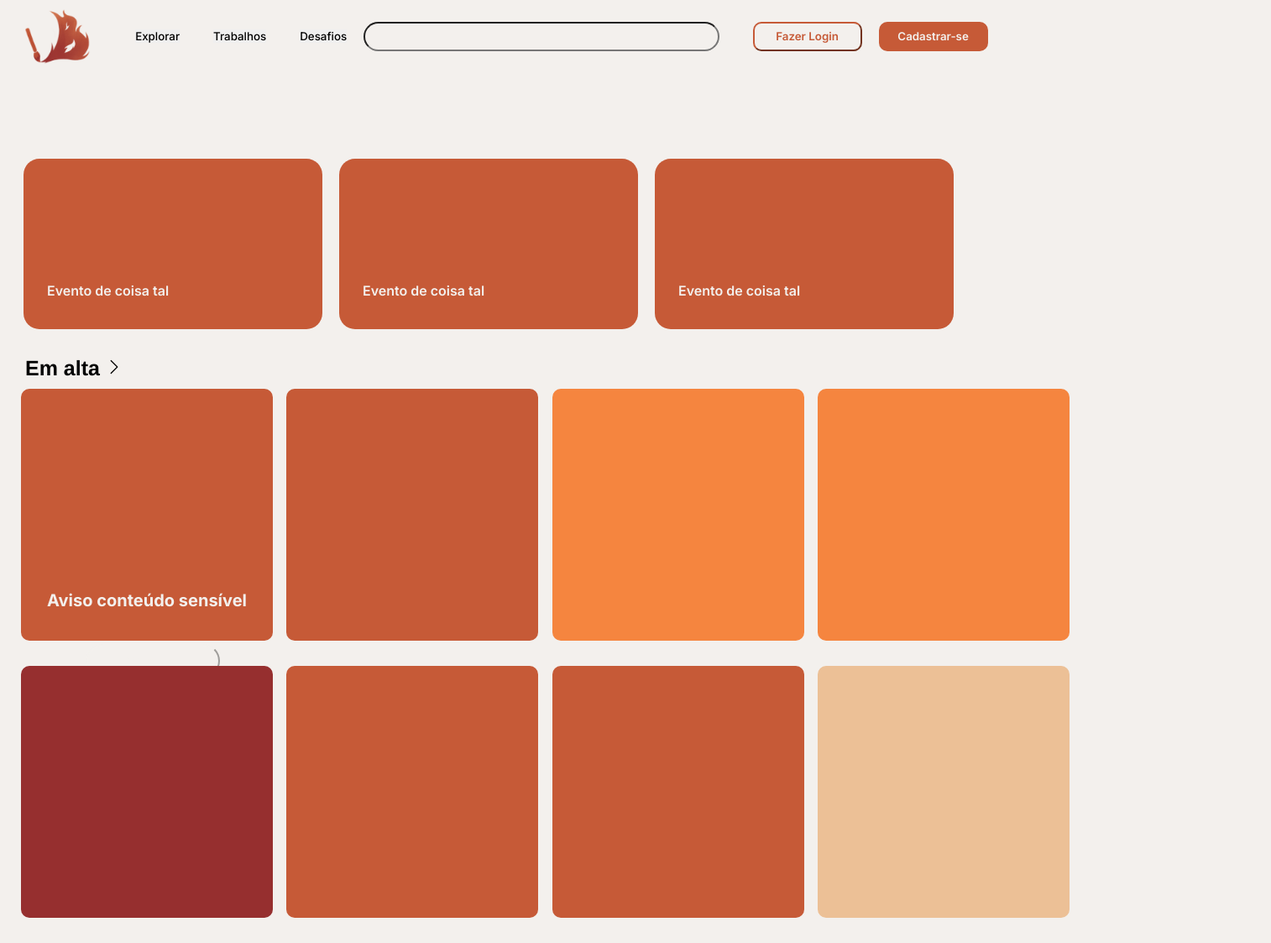
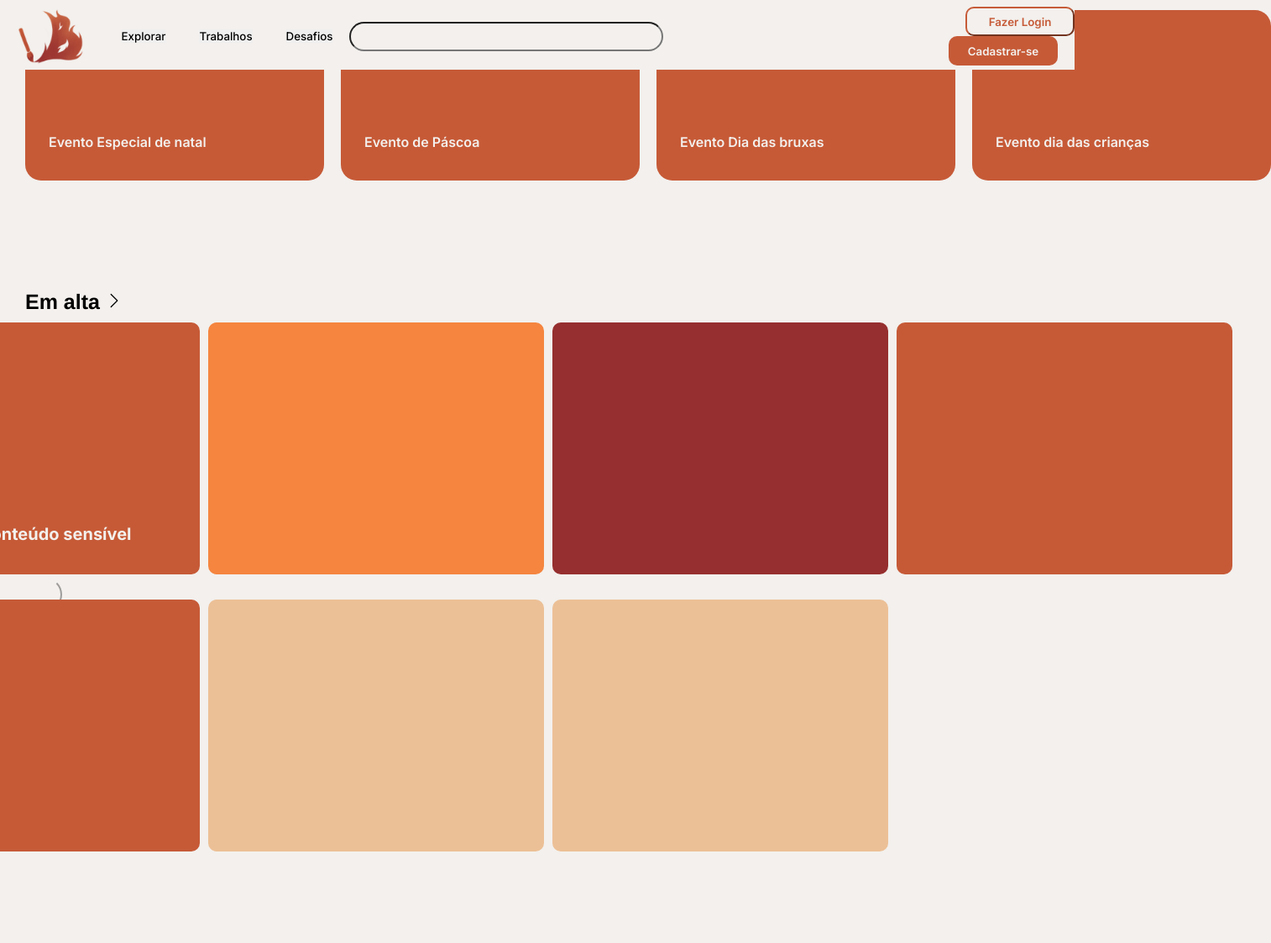
Before and after one commit to AnnaKarinaferreira/sadearte, a React (Vite) app in the folder sadearte/: page / in a window 1280 px wide. Shown: the whole page at 84% size, 1514 px wide, since content can reach past the window. After the commit the page ends 1044 px from the top, so only its background shows below. Built offline with nearby package versions, Linux system fonts and the light colour scheme.

Commit message:
up competição/desafios/homen/login/cadastro

```diff
--- a/sadearte/src/App.css
+++ b/sadearte/src/App.css
@@ -21,3 +21,10 @@
   font-optical-sizing: auto;
   font-style: normal;
 }
+
+#root{
+  min-width: 100vw;
+  min-height: 100vh;
+  margin: 0;
+  padding: 0;
+}
--- a/sadearte/src/Component/Desafios/Desafios.css
+++ b/sadearte/src/Component/Desafios/Desafios.css
@@ -27,6 +27,10 @@
     grid-template-rows: 1fr max-content
 }
 
+.icones{
+    margin-left: 20rem;
+}
+
 .barraLogado > img{
     margin: auto;
     height: 80px;
@@ -39,11 +43,11 @@ body, html{
     background-color: #f3f0ed !important;
 }
 
-#root{
-    width: 100%;
+.removelink {
+    text-decoration: none; /* Remove a decoração do link */
 }
 
-.desafio1{
+.desafio1 {
     margin-top: 5rem;
     margin-left: 3rem;
     width: 750%;
@@ -51,7 +55,8 @@ body, html{
     background-color: #C65A37;
     border-radius: 10px;
 }
-.desafio2{
+
+.desafio2 {
     margin-top: 5rem;
     margin-left: 3rem;
     width: 750%;
@@ -60,12 +65,15 @@ body, html{
     border-radius: 10px;
 }
 
-.dtitulo{
+.dtitulo {
     padding-left: 1rem;
     padding-top: 7rem;
     font-size: 20px;
+    color: black;
 }
-.dsubtitulo{
+
+.dsubtitulo {
     padding-left: 1rem;
-    font-size: 12px ;
+    font-size: 12px;
+    color: black;
 }
--- a/sadearte/src/Component/Desafios/Desafios.jsx
+++ b/sadearte/src/Component/Desafios/Desafios.jsx
@@ -20,13 +20,14 @@ const Desafios = () =>{
         <div>
           <input class='pesquisa' type="search" name="" id="" />
         </div>
-        <div>
+        <div className='icones' >
           <button class='not'><a href="/LogIn"><img src={not} /></a></button>
           <button class='btnPerfil' ><a href="#"><img class='imgPerfil' src={user} /></a></button>
         </div>
         <div className='Desafios'>
-            <div className='desafio1'><p className='dtitulo'>Desafio de tal coisa</p><h1 className='dsubtitulo'>Lorem ipsum dolor sit amet, consectetur adipiscing elit. Aliquam fringilla dictum est, <br /> a facilisis magna pulvinar pharetra. Curabitur eget porttitor dui. Aliquam id posuere sapien. Curabitur pharetra at ligula sed faucibus. Donec vel lectus gravida,<br /> lacinia erat et, maximus dolor. Curabitur pharetra leo eu elit rhoncus consequat.</h1></div>
-            <div className='desafio2'><p className='dtitulo'>Desafio de tal coisa</p><h1 className='dsubtitulo'>Lorem ipsum dolor sit amet, consectetur adipiscing elit. Aliquam fringilla dictum est, <br /> a facilisis magna pulvinar pharetra. Curabitur eget porttitor dui. Aliquam id posuere sapien. Curabitur pharetra at ligula sed faucibus. Donec vel lectus gravida,<br /> lacinia erat et, maximus dolor. Curabitur pharetra leo eu elit rhoncus consequat.</h1></div>
+          <a href="" className='removelink'><div className='desafio1'><p className='dtitulo'>Desafio de tal coisa</p><h1 className='dsubtitulo'>Lorem ipsum dolor sit amet, consectetur adipiscing elit. Aliquam fringilla dictum est, <br /> a facilisis magna pulvinar pharetra. Curabitur eget porttitor dui. Aliquam id posuere sapien. Curabitur pharetra at ligula sed faucibus. Donec vel lectus gravida,<br /> lacinia erat et, maximus dolor. Curabitur pharetra leo eu elit rhoncus consequat.</h1></div></a>
+          <a href="" className='removelink'><div className='desafio2'><p className='dtitulo'>Desafio de tal coisa</p><h1 className='dsubtitulo'>Lorem ipsum dolor sit amet, consectetur adipiscing elit. Aliquam fringilla dictum est, <br /> a facilisis magna pulvinar pharetra. Curabitur eget porttitor dui. Aliquam id posuere sapien. Curabitur pharetra at ligula sed faucibus. Donec vel lectus gravida,<br /> lacinia erat et, maximus dolor. Curabitur pharetra leo eu elit rhoncus consequat.</h1></div></a>
+          <a href="" className='removelink'><div className='desafio2'><p className='dtitulo'>Desafio de tal coisa</p><h1 className='dsubtitulo'>Lorem ipsum dolor sit amet, consectetur adipiscing elit. Aliquam fringilla dictum est, <br /> a facilisis magna pulvinar pharetra. Curabitur eget porttitor dui. Aliquam id posuere sapien. Curabitur pharetra at ligula sed faucibus. Donec vel lectus gravida,<br /> lacinia erat et, maximus dolor. Curabitur pharetra leo eu elit rhoncus consequat.</h1></div></a>
         </div>
         </div>
         </>
--- a/sadearte/src/Component/HomeN/HomeN.css
+++ b/sadearte/src/Component/HomeN/HomeN.css
@@ -4,11 +4,6 @@ body, html{
     width: 100%;
     background-color: #f3f0ed !important;
 }
-
-#root{
-    width: 100%;
-}
-
 .aviso{
     text-align: center;
     margin-top: 30vh;
@@ -98,8 +93,16 @@ body, html{
     justify-content: left;
     gap: 20px;
     background-color: #f3f0ed;
-    margin-left: 28px;
-    margin-top: 40%;
+    margin-left: 30px;
+    margin-top: 20%;
+}
+
+.eventoname{
+    color: #f3f0ed;
+}
+
+.icones{
+    margin-left: 3rem;
 }
 
 .eventos div{
@@ -119,7 +122,7 @@ body, html{
 
 .titulo{
     margin-left: 30px !important;
-    margin-top: 30px !important;
+    margin-top: 8rem !important;
     font-size: 25px;
 }
 
@@ -134,44 +137,45 @@ body, html{
     margin-bottom: 30px;
 }
 .desenho{
-    width: 300px;
+    width: 400px;
     height: 300px;
     background-color: #C65A37;
     border-radius: 10px;
 }
-.desenho1{
-    width: 300px;
-    height: 300px;
-    background-color: #F5853F;
-    border-radius: 10px;
-}
+
 .desenho2{
-    width: 300px;
+    width: 400px;
     height: 300px;
     background-color: #F5853F;
     border-radius: 10px;
 }
 .desenho3{
-    width: 300px;
+    width: 400px;
     height: 300px;
     background-color: #962F2F;
     border-radius: 10px;
 }
 
 .desenho4{
-    width: 300px;
+    width: 400px;
     height: 300px;
     background-color: #C65A37;
     border-radius: 10px;
 }
 .desenho5{
-    width: 300px;
+    width: 400px;
     height: 300px;
     background-color: #C65A37;
     border-radius: 10px;
 }
 .desenho6{
-    width: 300px;
+    width: 400px;
+    height: 300px;
+    background-color: #ECC096;
+    border-radius: 10px;
+}
+.desenho7{
+    width: 400px;
     height: 300px;
     background-color: #ECC096;
     border-radius: 10px;
--- a/sadearte/src/Component/HomeN/HomeN.jsx
+++ b/sadearte/src/Component/HomeN/HomeN.jsx
@@ -17,7 +17,7 @@ const HomeN = () => {
         <div>
           <input class='pesquisa' type="search" name="" id="" />
         </div>
-        <div>
+        <div className='icones'>
           <button class='btnlogin'><p className='login' ><a href="/Login">Fazer Login</a></p></button>
           <button class='btncadastro'><p className='cadastro'><a href="/Cadastro">Cadastrar-se</a></p></button>
         </div>
@@ -25,13 +25,16 @@ const HomeN = () => {
 
       <div class='eventos'>
         <div class='evento'>
-          <p>Evento de coisa tal</p>
+          <p className='eventoname'>Evento Especial de natal</p>
         </div>
         <div class='evento'>
-          <p>Evento de coisa tal</p>
+          <p className='eventoname'>Evento de Páscoa</p>
         </div>
         <div class='evento'>
-          <p>Evento de coisa tal</p>
+          <p className='eventoname'> Evento Dia das bruxas</p>
+        </div>
+        <div class='evento'>
+          <p className='eventoname'>Evento dia das crianças</p>
         </div>
       </div>
 
@@ -43,13 +46,14 @@ const HomeN = () => {
           <h1 className='aviso' >Aviso conteúdo sensível</h1>
           <button className='vizualizar'>Vizualizar</button>
         </div>
-        <a href="/OutroArt"><div class='desenho'></div></a>
-        <div class='desenho1'><h1></h1></div>
-        <div class='desenho2'></div>
-        <div class='desenho3'></div>
-        <div class='desenho4'></div>
-        <div class='desenho5'></div>
-        <div class='desenho6'></div>
+        <a href="/OutroArt"><div class='desenho2'></div></a>
+        <a href="/OutroArt"><div class='desenho3'></div></a>
+        <a href="/OutroArt"><div class='desenho4'></div></a>
+        <a href="/OutroArt"><div class='desenho5'></div></a>
+        <a href="/OutroArt"><div class='desenho6'></div></a>
+        <a href="/OutroArt"><div class='desenho7'></div></a>
+
+
       </div>
 
 
--- a/sadearte/src/Component/SignIn/Login.css
+++ b/sadearte/src/Component/SignIn/Login.css
@@ -10,18 +10,17 @@ body {
     padding: 0;
     display: flex;
     align-items: center;
+
 }
 
-
 .Conteiner{
-    margin-top: 3vw;
-    background-color: white !important;
-    width: 65vh;
-    height: 40vh;
-    margin-bottom: 2rem;
+    position: relative;
+    top: 20vh;
+    margin: auto;
+    background-color: white;
+    width: 500px;
+    height: fit-content;
     border-radius: 3vh;
-    margin-left: 32vw;
-    padding: 5vh;
     text-align: center;
 }
 
@@ -76,6 +75,7 @@ input[type="checkbox"]{
     background-color: #962F2F;
     border: none;
     font-size: 15px;
+    color: white;
 }
 
 .BTNcontinuarLogin a {
@@ -99,3 +99,10 @@ input[type="checkbox"]{
 .naoTemConta a {
     color: #c65a37;
 }
+
+.loginPage{
+    background-color: #962F2F;
+    height: 100vh;
+    margin: 0;
+    padding: 0;
+}
--- a/sadearte/src/Component/SignUp/Cadastro.css
+++ b/sadearte/src/Component/SignUp/Cadastro.css
@@ -32,16 +32,16 @@ html, body {
 }
 
 .Conteiner {
-    margin-top: 20px;
     margin-left: 4vh;
     background-color: #F3F0ED;
     width: 65vh;
-    height: 90vh !important;
+    height: fit-content;
+    padding-top: 3rem;
+    padding-bottom: 3rem;
     border-radius: 20px;
     margin-left: calc(50% - 150px);
+    text-align: center;
     padding: 40px;
-    text-align: center;
-
 }
 
 .alinhamento1 {
--- a/sadearte/src/Component/SignUp/Cadastro.jsx
+++ b/sadearte/src/Component/SignUp/Cadastro.jsx
@@ -58,7 +58,7 @@ const Cadastro = () => {
                      Lembre de mim
                   </label> <br />
                </div>
-               <button type="submit">Cadastrar</button>
+               <button className='BTNcontinuarLogin' type="submit">Cadastrar</button>
                {message && <p>{message}</p>}
             </form>
          </div>
```
Also changed, not shown: sadearte/src/Component/Competicao/Competicao.jsx (added, +28 -0 lines), sadearte/src/Component/Competicao/Competicao.css (added).
